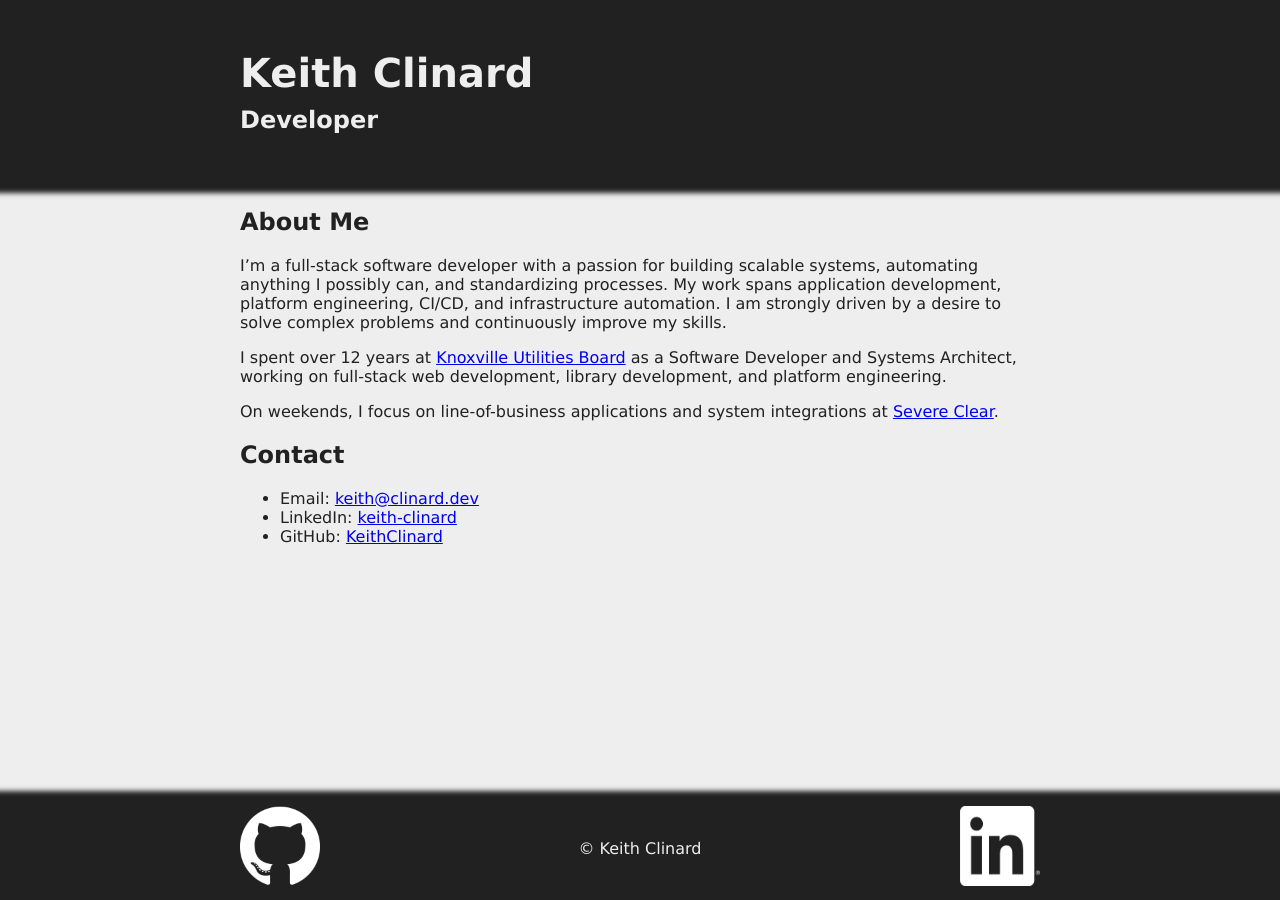
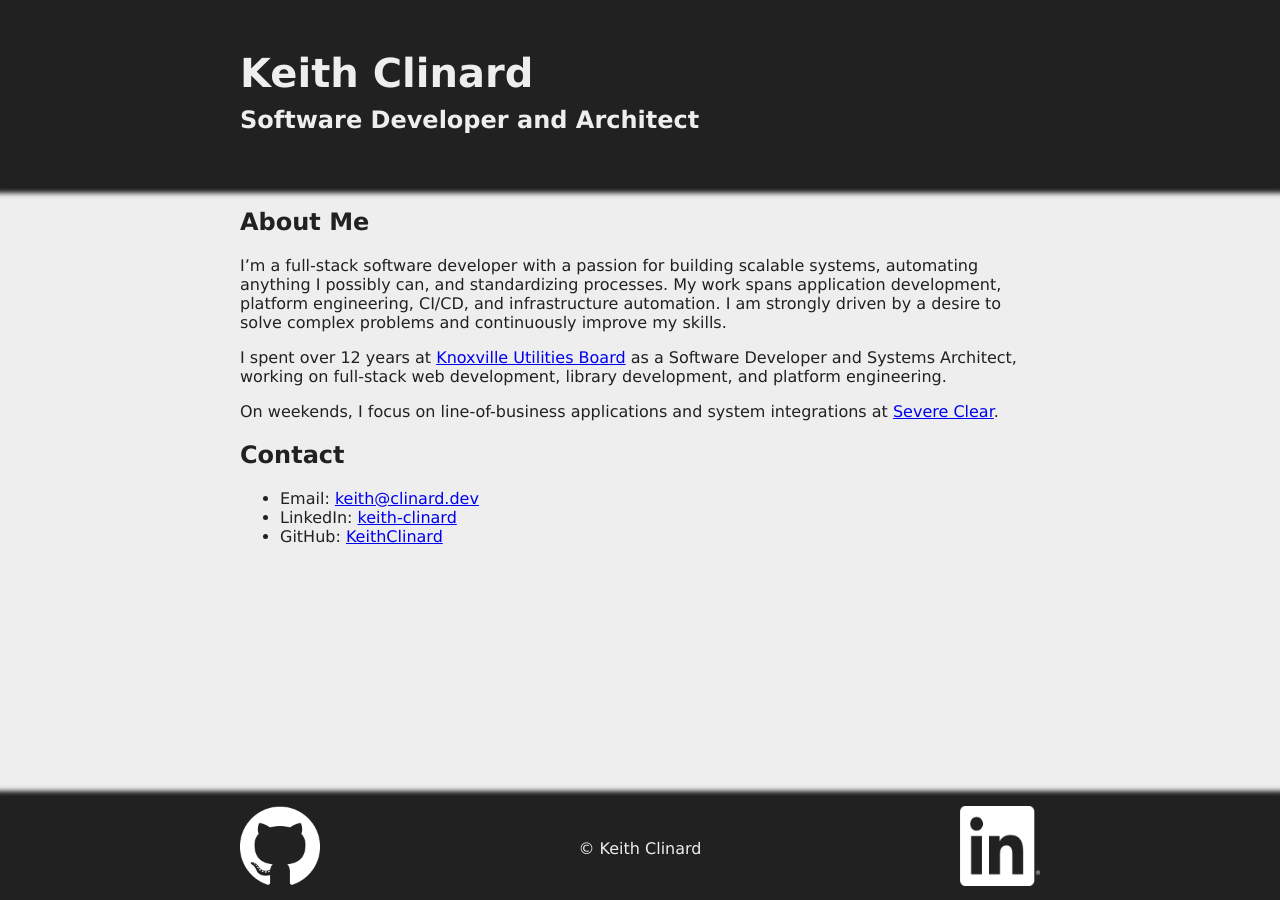
Before and after one commit to KeithClinard/keithclinard.github.io, a Jekyll site: the page built from index.md, in a window 1280 px wide. Built offline with Jekyll 4.4.1, drawn with Linux system fonts in a browser that asks for light colours.

Commit message:
feat: Add architect title

```diff
--- a/_layouts/default.html
+++ b/_layouts/default.html
@@ -17,7 +17,7 @@
           Keith Clinard
         </h1>
         <h3 class="subtitle">
-          Developer
+          Software Developer and Architect
         </h3>
       </div>
     </header>
```
